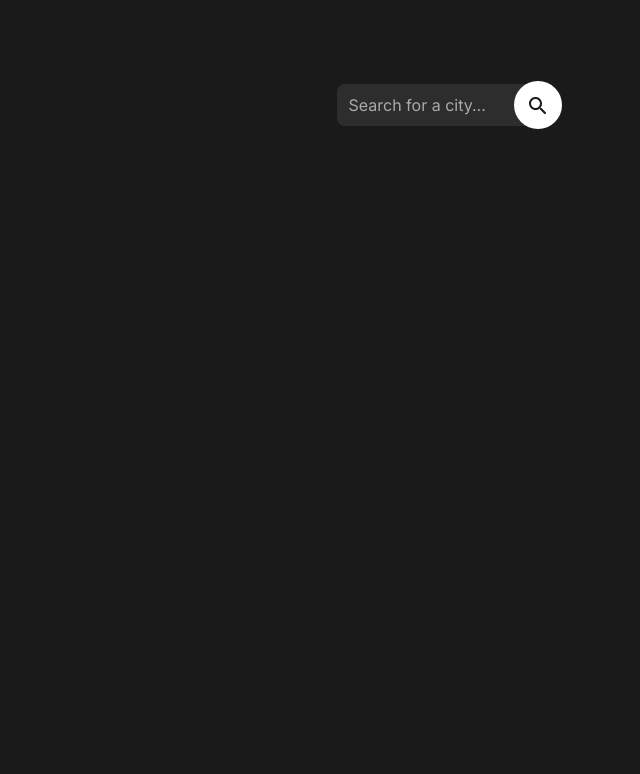
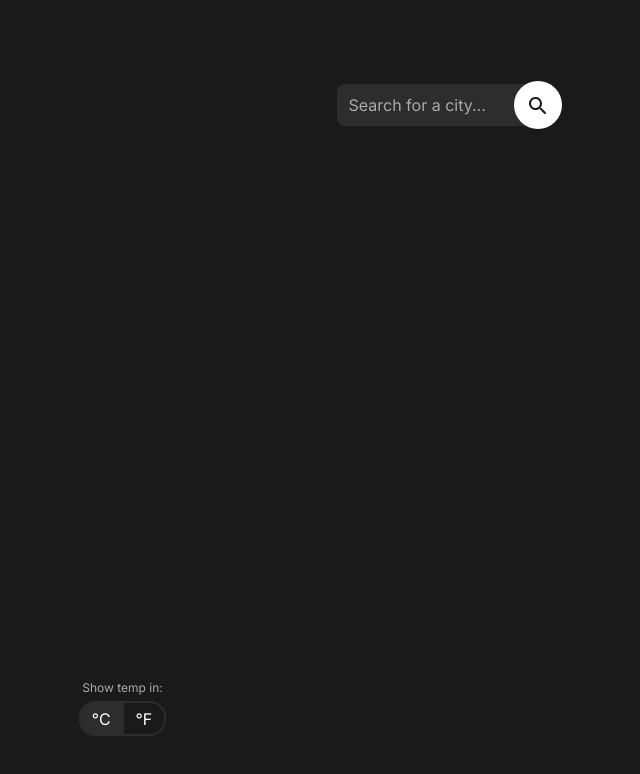
Before and after one commit to nelrnd/weather-app, a plain HTML site: page index.html in a window 1280 px wide. Shown: the whole page, without its empty margins (191-831 px from the left). Drawn offline with Linux system fonts and the light colour scheme.

Commit message:
Add temperature converter component and styling

```diff
--- a/index.html
+++ b/index.html
@@ -22,5 +22,17 @@
     </form>
 
     <div id="weather-info"></div>
+
+    <div class="temp-converter">
+      <div class="temp-converter-label">Show temp in:</div>
+      <div class="switch">
+        <input type="checkbox" id="temp-switch" />
+        <label for="temp-switch">
+          <span>°C</span>
+          <span class="bar"></span>
+          <span>°F</span>
+        </label>
+      </div>
+    </div>
   </body>
 </html>
--- a/script.js
+++ b/script.js
@@ -1,7 +1,19 @@
 const searchForm = document.getElementById('search-form');
 const searchInput = document.getElementById('location-search-input');
+const tempSwitch = document.getElementById('temp-switch');
+
+let degree_unit = 'celsius';
 
 searchForm.onsubmit = handleSearch;
+
+tempSwitch.onchange = (e) => {
+  if (degree_unit === 'celsius') {
+    degree_unit = 'fahrenheit';
+  } else {
+    degree_unit = 'celsius';
+  }
+  console.log(degree_unit);
+};
 
 async function handleSearch(e) {
   e.preventDefault();
@@ -24,6 +36,8 @@ async function getWeatherData(location) {
   );
 
   const data = await response.json();
+
+  console.log(data);
 
   return data;
 }
--- a/style.css
+++ b/style.css
@@ -16,6 +16,7 @@
 body {
   color: white;
   font-size: 1rem;
+  padding: 0 270px;
   background-color: var(--dk);
 }
 
@@ -125,3 +126,60 @@ form#search-form button[type='submit'] img {
 #weather-info .details-item-name {
   color: var(--lt);
 }
+
+/* Switch temp converter */
+
+.temp-converter {
+  position: absolute;
+  bottom: 64px;
+}
+
+.temp-converter-label {
+  font-size: 12px;
+  color: var(--lt);
+  text-align: center;
+  margin-bottom: 6px;
+}
+
+#temp-switch {
+  display: none;
+}
+
+.temp-converter .switch label {
+  width: 87px;
+  height: 35px;
+  border: solid 2px var(--md);
+  border-radius: 16px;
+  display: grid;
+  grid-template-columns: 1fr auto 1fr;
+  align-items: center;
+  position: relative;
+  overflow: hidden;
+  cursor: pointer;
+}
+
+.temp-converter .switch label span {
+  text-align: center;
+}
+
+.temp-converter .switch label span.bar {
+  width: 2px;
+  height: 100%;
+  background-color: var(--md);
+}
+
+.temp-converter .switch label::before {
+  content: '';
+  display: block;
+  position: absolute;
+  right: 50%;
+  z-index: -1;
+  height: 100%;
+  width: 50%;
+  background-color: var(--md);
+  transition: right 300ms ease-in-out;
+}
+
+.temp-converter .switch #temp-switch:checked + label::before {
+  right: 0;
+}
```
